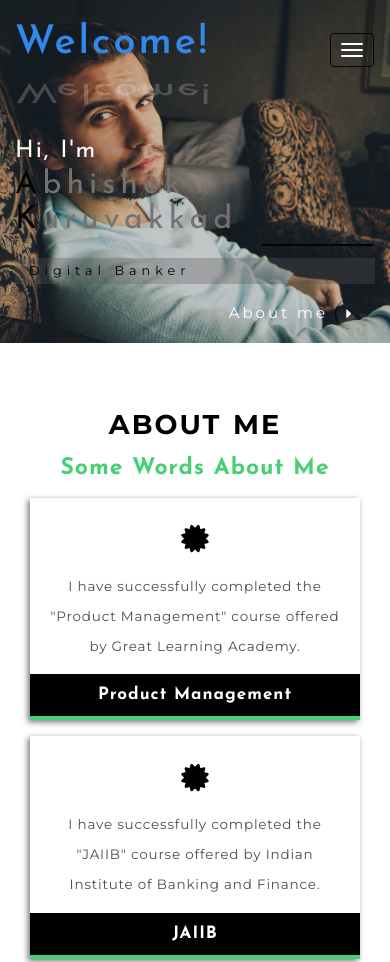
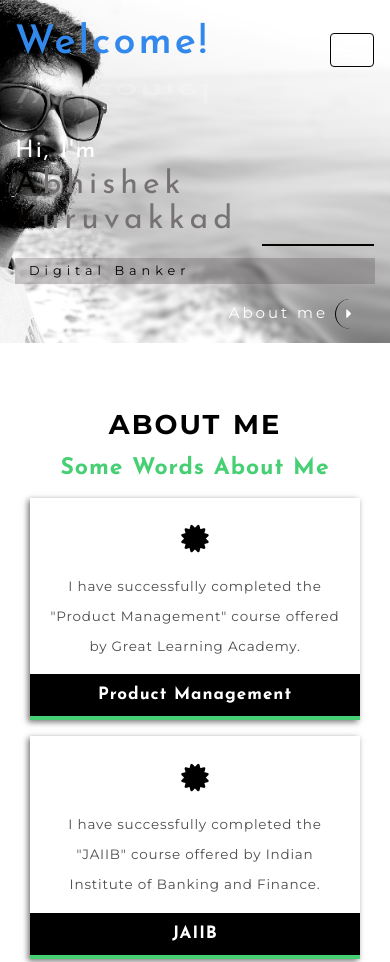
Before and after one commit to Kuruvakkad/Personal_website, a plain HTML site: page index.html in a window 390 px wide. Shown: the top 962 px of the page. Drawn offline with Linux system fonts and the light colour scheme.

Commit message:
first website modify

```diff
--- a/css/style.css
+++ b/css/style.css
@@ -1773,7 +1773,7 @@ h3.subheading-agileits-w3layouts {
 	}
 	.banner {
 		min-height: 375px;
-		background: url(../images/banner.jpg)no-repeat -83px 0px;
+		background: url(../images/cover.jpg)no-repeat -83px 0px;
 		background-size: cover;
 	}
 }
@@ -1843,7 +1843,7 @@ h3.subheading-agileits-w3layouts {
 	}
 	.banner {
 		min-height: 343px;
-		background: url(../images/banner.jpg)no-repeat -93px 0px;
+		background: url(../images/cover.jpg)no-repeat -93px 0px;
 		background-size: cover;
 	}
 	.banner-text-w3-agileits {
```
